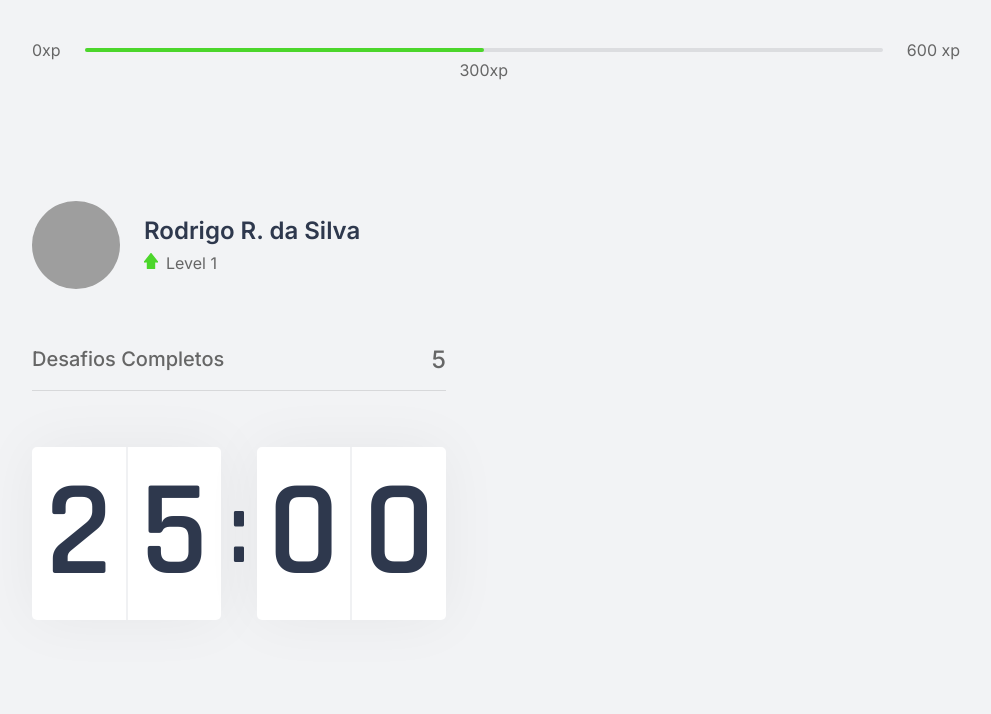
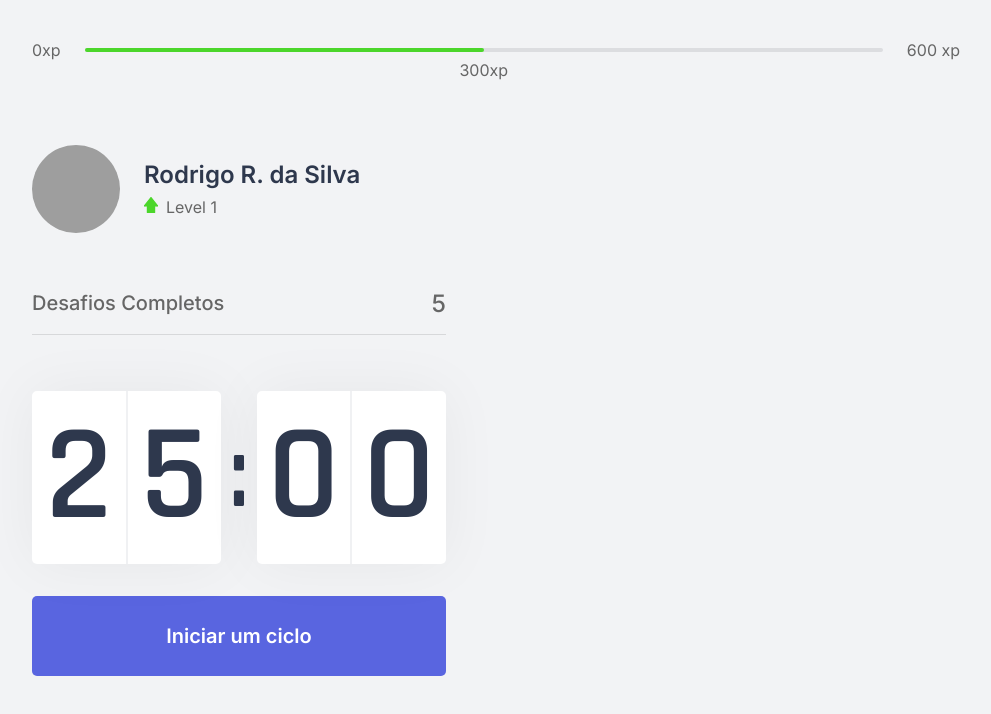
Before and after one commit to rodrigoridasi/moveit, a Next.js app: page / in a window 1280 px wide. Shown: the top 714 px of the page, without its empty margins (144-1135 px from the left). Built offline with nearby package versions, Linux system fonts and the light colour scheme; grey boxes are pictures that could not be loaded.

Commit message:
Countdown component

```diff
--- a/src/components/Countdown.tsx
+++ b/src/components/Countdown.tsx
@@ -2,6 +2,7 @@
 
 export function Countdown() {
 	return (
+		<div>
 			<div className={styles.countdownContainer}>
 				<div>
 					<span>2</span>
@@ -13,5 +14,10 @@
 					<span>0</span>
 				</div>
 			</div>
+
+			<button type='button' className={styles.countdownButton}>
+				Iniciar um ciclo
+			</button>
+		</div>
 	);
 }
--- a/src/pages/_document.tsx
+++ b/src/pages/_document.tsx
@@ -5,6 +5,8 @@
 		return (
 			<Html>
 				<Head>
+					<link rel="shortcut icon" href="favicon.png" type="image/png"/>
+
 					<link rel='preconnect' href='https://fonts.gstatic.com' />
 					<link
 						href='https://fonts.googleapis.com/css2?family=Inter:wght@400;500;600&family=Rajdhani:wght@600&display=swap'
--- a/src/pages/index.tsx
+++ b/src/pages/index.tsx
@@ -2,12 +2,18 @@
 import { Countdown } from '../components/Countdown';
 import { ExperienceBar } from '../components/ExperienceBar';
 import { Profile } from '../components/Profile';
+
+import Head from 'next/head';
 
 import styles from '../styles/pages/Home.module.css';
 
 export default function Home() {
 	return (
 		<div className={styles.container}>
+			<Head>
+				<title> Inicio | move.it</title>
+			</Head>
+
 			<ExperienceBar />
 
 			<section>
--- a/src/styles/components/Countdown.module.css
+++ b/src/styles/components/Countdown.module.css
@@ -37,3 +37,29 @@
   font-size: 6.25rem;
   margin: 0 0.5rem;
 }
+
+.countdownButton {
+  width: 100%;
+  height: 5rem;
+
+  margin-top: 2rem;
+
+  display: flex;
+  align-items: center;
+  justify-content: center;
+
+  border: 0;
+  border-radius: 5px;
+
+  background: var(--blue);
+  color: var(--white);
+
+  font-size: 1.25rem;
+  font-weight: 600;
+
+  transition: background-color 0.2s;
+}
+
+.countdownButton:hover {
+  background: var(--blue-dark);
+}
```
Lines whose indentation alone changed are shown as unchanged.
